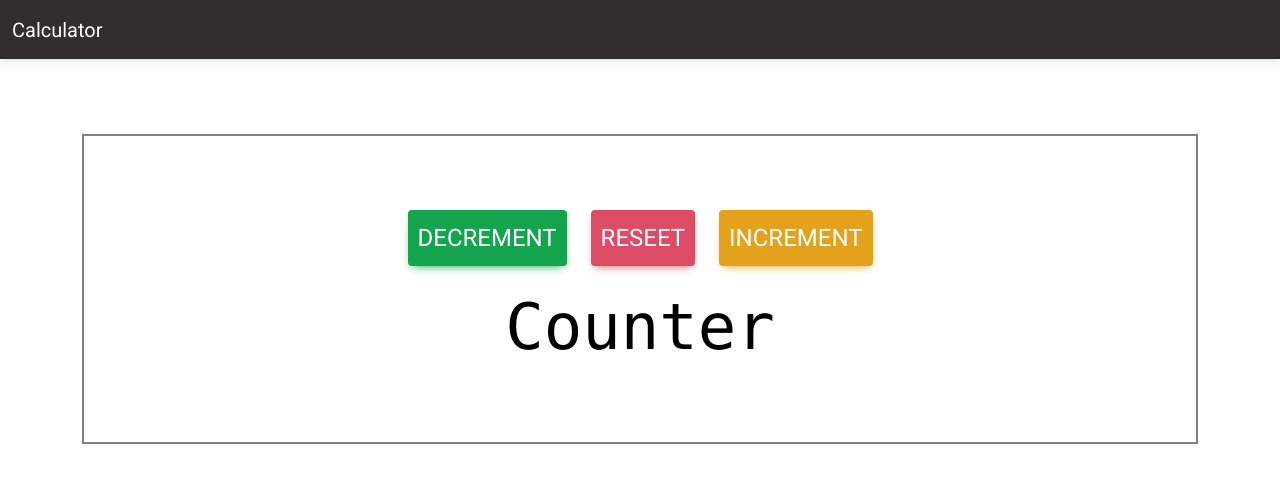
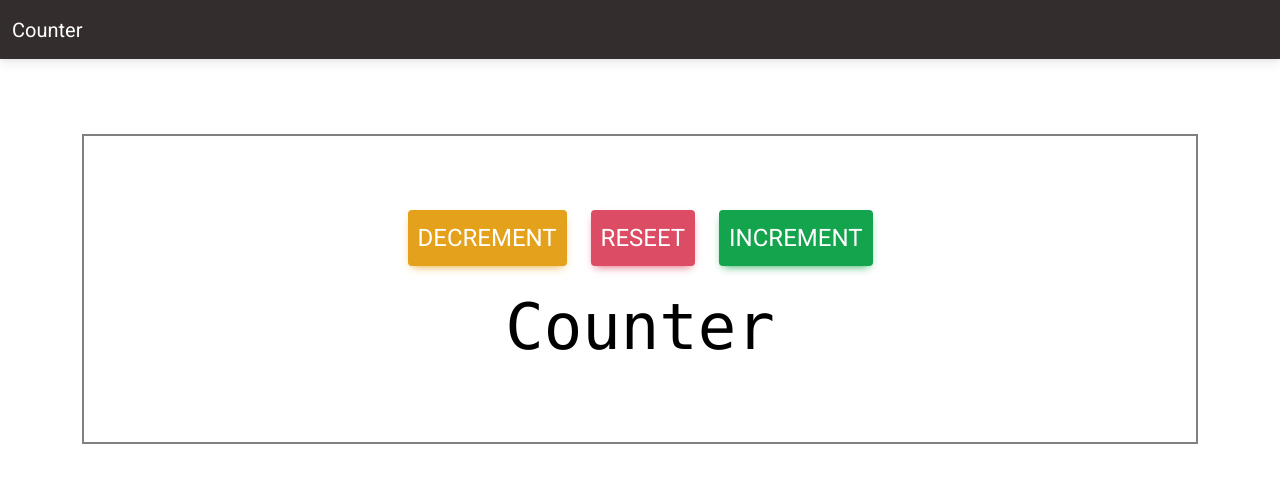
Before and after one commit to rhit-pascenby/280, a plain HTML site: page HelloButton/public/index.html in a window 1280 px wide. Drawn offline with nearby package versions, Linux system fonts and the light colour scheme.

Commit message:
I changed the title

```diff
--- a/HelloButton/public/index.html
+++ b/HelloButton/public/index.html
@@ -25,16 +25,16 @@
 <nav class="navbar navbar-dark bg-dark">
 
   <div class="container-fluid">
-  <a class="navbar-brand" href="#">Calculator</a>
+  <a class="navbar-brand" href="#">Counter</a>
   </div>
 
 </nav>
 
 <div id="mainPage" class = "container page-container">
   <div class="button-group">
-  <button id="decrementButton" type="button" class="btn btn-success">Decrement</button>
+  <button id="decrementButton" type="button" class="btn btn-warning">Decrement</button>
   <button id = "resetButton" type="button" class="btn btn-danger">Reseet</button>
-  <button id="incrementButton" type="button" class="btn btn-warning">Increment</button>
+  <button id="incrementButton" type="button" class="btn btn-success">Increment</button>
 <div id="counterText">Counter</div>
 
 </div>
```
